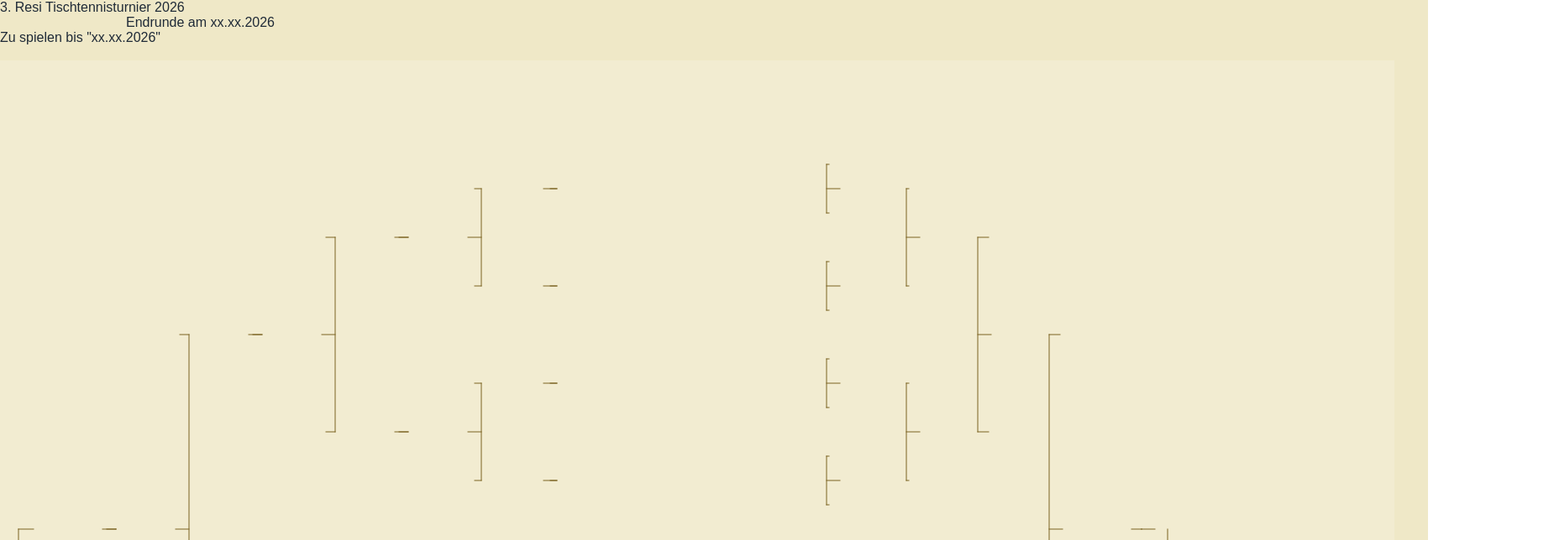
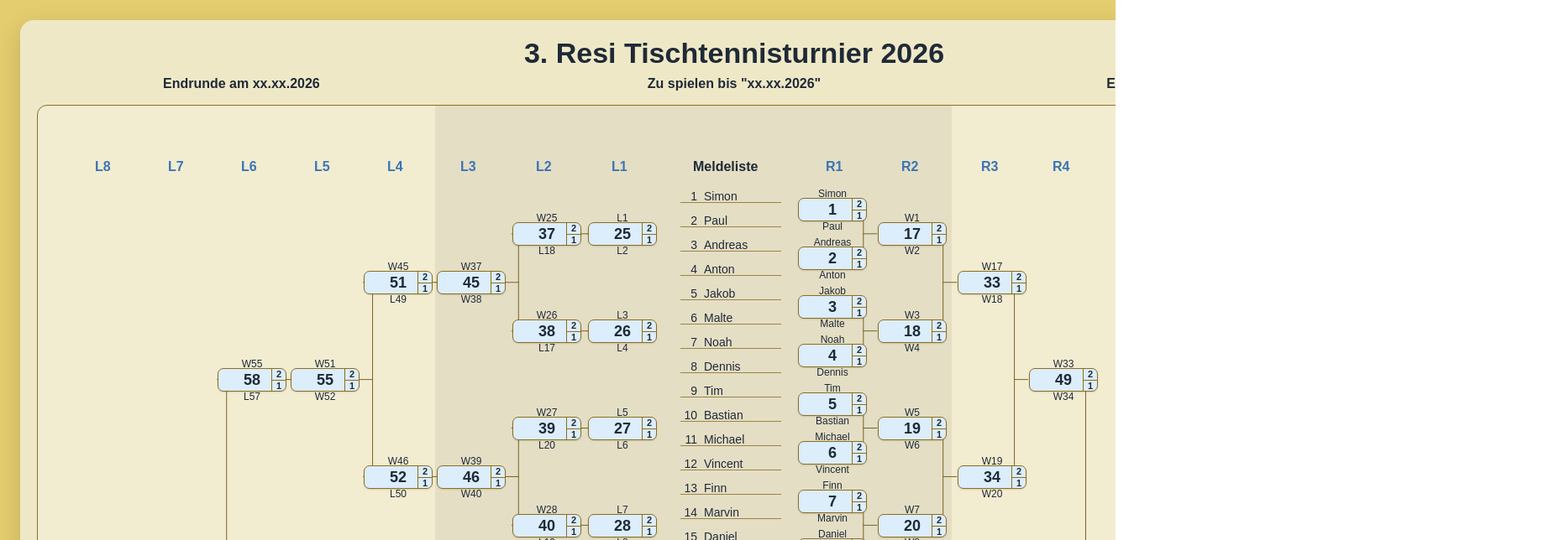
Before and after one commit to nikolausknabl-lang/resitt, a React (Vite) app: page / in a window 1280 px wide. Shown: the top 644 px of the page at 84% size, 1850 px wide, since content can reach past the window. Built offline with nearby package versions, Linux system fonts and the light colour scheme.

Commit message:
Add files via upload

```diff
--- a/package.json
+++ b/package.json
@@ -1,5 +1,5 @@
 {
-  "name": "vercel-turnierbaum",
+  "name": "vercel-turnierbaum-no-tailwind",
   "private": true,
   "version": "1.0.0",
   "type": "module",
--- a/src/App.tsx
+++ b/src/App.tsx
@@ -168,23 +168,13 @@ function withOffsets(template: Template, commonOffset: number, topNameOffset: nu
 function yMid(match: MatchData) {
   return match.originY + boxH / 2;
 }
-
-function xRight(match: MatchData) {
-  return match.originX + boxW;
-}
-
-function xLeft(match: MatchData) {
-  return match.originX;
-}
-
-function targetOriginRight(match: MatchData) {
-  return match.originX + boxW;
-}
+function xRight(match: MatchData) { return match.originX + boxW; }
+function xLeft(match: MatchData) { return match.originX; }
+function targetOriginRight(match: MatchData) { return match.originX + boxW; }
 
 function groupConnectors(from: MatchData[], to: MatchData[], direction: "right" | "left", drawVertical: boolean = true) {
   const lines: React.ReactNode[] = [];
   const cap = Math.min(Math.floor(from.length / 2), to.length);
-
   for (let i = 0; i < cap; i++) {
     const a = from[i * 2];
     const b = from[i * 2 + 1];
@@ -192,26 +182,20 @@ function groupConnectors(from: MatchData[], to: MatchData[], direction: "right"
     const ay = yMid(a);
     const by = yMid(b);
     const ty = yMid(target);
-
     if (direction === "right") {
       const joinX = target.originX - 16;
       lines.push(<line key={`ha-${a.id}-${target.id}`} x1={xRight(a)} y1={ay} x2={joinX} y2={ay} />);
       lines.push(<line key={`hb-${b.id}-${target.id}`} x1={xRight(b)} y1={by} x2={joinX} y2={by} />);
-      if (drawVertical) {
-        lines.push(<line key={`va-${target.id}`} x1={joinX} y1={ay} x2={joinX} y2={by} />);
-      }
+      if (drawVertical) lines.push(<line key={`va-${target.id}`} x1={joinX} y1={ay} x2={joinX} y2={by} />);
       lines.push(<line key={`ta-${target.id}`} x1={joinX} y1={ty} x2={target.originX} y2={ty} />);
     } else {
       const joinX = target.originX + boxW + 16;
       lines.push(<line key={`ha-${a.id}-${target.id}`} x1={xLeft(a)} y1={ay} x2={joinX} y2={ay} />);
       lines.push(<line key={`hb-${b.id}-${target.id}`} x1={xLeft(b)} y1={by} x2={joinX} y2={by} />);
-      if (drawVertical) {
-        lines.push(<line key={`va-${target.id}`} x1={joinX} y1={ay} x2={joinX} y2={by} />);
-      }
-      lines.push(<line key={`ta-${target.id}`} x1={target.originX + boxW} y1={ty} x2={joinX} y2={ty} />);
+      if (drawVertical) lines.push(<line key={`va-${target.id}`} x1={joinX} y1={ay} x2={joinX} y2={by} />);
+      lines.push(<line key={`ta-${target.id}`} x1={targetOriginRight(target)} y1={ty} x2={joinX} y2={ty} />);
     }
   }
-
   return lines;
 }
 
@@ -236,13 +220,12 @@ function customConnector(from: MatchData, to: MatchData, direction: "right" | "l
 
 function ConnectorLayer() {
   return (
-    <svg className="absolute inset-0 pointer-events-none" viewBox={`0 0 ${boardW - 40} ${boardH}`}>
+    <svg style={{ position: "absolute", inset: 0, pointerEvents: "none" }} viewBox={`0 0 ${boardW - 40} ${boardH}`}>
       <g stroke={palette.line} strokeWidth="1" fill="none" strokeLinecap="square">
         {groupConnectors(winnersR1, winnersR2, "right")}
         {groupConnectors(winnersR2, winnersR3, "right")}
         {groupConnectors(winnersR3, winnersR4, "right")}
         {groupConnectors(winnersR4, winnersR5, "right")}
-
         {groupConnectors(losersR1, losersR2, "left", false)}
         {groupConnectors(losersR2, losersR3, "left")}
         {groupConnectors(losersR3, losersR4, "left", false)}
@@ -260,6 +243,13 @@ function ConnectorLayer() {
   );
 }
 
+const abs = (left: number, top: number, extra: React.CSSProperties = {}): React.CSSProperties => ({
+  position: "absolute",
+  left,
+  top,
+  ...extra,
+});
+
 function MatchBox({ match, template }: { match: MatchData; template: Template }) {
   const name1Top = match.originY + (template.name1.y - frozenTemplate.box.y);
   const name2Top = match.originY + (template.name2.y - frozenTemplate.box.y);
@@ -271,14 +261,14 @@ function MatchBox({ match, template }: { match: MatchData; template: Template })
 
   return (
     <>
-      <div className="absolute rounded-[7px] border shadow-sm" style={{ left: match.originX, top: match.originY, width: boxW, height: boxH, background: palette.winner, borderColor: palette.border, boxSizing: "border-box" }} />
-      <div className="absolute flex items-center justify-center text-[18px] font-bold leading-none" style={{ left: match.originX, top: match.originY, width: boxW, height: boxH, color: palette.text }}>{match.id}</div>
-      <div className="absolute text-center leading-none" style={{ left: match.originX, top: name1Top, width: boxW, color: palette.text, fontSize: nameFontSize }}>{match.p1}</div>
-      <div className="absolute text-center leading-none" style={{ left: match.originX, top: name2Top, width: boxW, color: palette.text, fontSize: nameFontSize }}>{match.p2}</div>
-      <div className="absolute" style={{ left: scoreColumnX, top: match.originY, width: 1, height: boxH, background: palette.border }} />
-      <div className="absolute" style={{ left: scoreColumnX, top: scoreMidY, width: scoreWidth, height: 1, background: palette.border }} />
-      <div className="absolute flex items-center justify-center text-[11px] font-semibold leading-none" style={{ left: scoreColumnX, top: score1Top, width: scoreWidth, height: 10, color: palette.text }}>2</div>
-      <div className="absolute flex items-center justify-center text-[11px] font-semibold leading-none" style={{ left: scoreColumnX, top: score2Top, width: scoreWidth, height: 10, color: palette.text }}>1</div>
+      <div style={abs(match.originX, match.originY, { width: boxW, height: boxH, background: palette.winner, border: `1px solid ${palette.border}`, borderRadius: 7, boxShadow: "0 1px 2px rgba(0,0,0,0.12)", boxSizing: "border-box" })} />
+      <div style={abs(match.originX, match.originY, { width: boxW, height: boxH, color: palette.text, fontSize: 18, fontWeight: 700, lineHeight: `${boxH}px`, textAlign: "center" })}>{match.id}</div>
+      <div style={abs(match.originX, name1Top, { width: boxW, color: palette.text, fontSize: nameFontSize, textAlign: "center", lineHeight: 1 })}>{match.p1}</div>
+      <div style={abs(match.originX, name2Top, { width: boxW, color: palette.text, fontSize: nameFontSize, textAlign: "center", lineHeight: 1 })}>{match.p2}</div>
+      <div style={abs(scoreColumnX, match.originY, { width: 1, height: boxH, background: palette.border })} />
+      <div style={abs(scoreColumnX, scoreMidY, { width: scoreWidth, height: 1, background: palette.border })} />
+      <div style={abs(scoreColumnX, score1Top, { width: scoreWidth, height: 10, color: palette.text, fontSize: 11, fontWeight: 600, lineHeight: "10px", textAlign: "center" })}>2</div>
+      <div style={abs(scoreColumnX, score2Top, { width: scoreWidth, height: 10, color: palette.text, fontSize: 11, fontWeight: 600, lineHeight: "10px", textAlign: "center" })}>1</div>
     </>
   );
 }
@@ -286,15 +276,15 @@ function MatchBox({ match, template }: { match: MatchData; template: Template })
 function Meldeliste() {
   return (
     <>
-      <div className="absolute left-[780px] top-[64px] text-[16px] font-bold" style={{ color: palette.text }}>Meldeliste</div>
-      <div className="absolute left-[765px] top-[110px] w-[120px]">
+      <div style={abs(780, 64, { color: palette.text, fontSize: 16, fontWeight: 700 })}>Meldeliste</div>
+      <div style={abs(765, 110, { width: 120 })}>
         {players.map((name, i) => {
           const top = 14 + i * 29 - 23;
           return (
-            <div key={name} className="absolute left-0 right-0 leading-none" style={{ top, color: palette.text, fontSize: listFontSize }}>
-              <div className="absolute left-0 right-0 h-px" style={{ top: 14, background: palette.border, opacity: 0.8 }} />
-              <span className="inline-block w-5 text-right">{i + 1}</span>
-              <span className="ml-2">{name}</span>
+            <div key={name} style={abs(0, top, { right: 0, color: palette.text, fontSize: listFontSize, lineHeight: 1 })}>
+              <div style={abs(0, 14, { right: 0, height: 1, background: palette.border, opacity: 0.8 })} />
+              <span style={{ display: "inline-block", width: 20, textAlign: "right" }}>{i + 1}</span>
+              <span style={{ marginLeft: 8 }}>{name}</span>
             </div>
           );
         })}
@@ -307,45 +297,41 @@ export default function App() {
   const effectiveTemplate = withOffsets(frozenTemplate, 29, 3, -6);
 
   return (
-    <div className="min-h-screen w-full overflow-auto p-6" style={{ background: palette.page }}>
-      <div className="mx-auto rounded-xl p-5 shadow-xl" style={{ width: boardW, background: palette.board }}>
-        <div className="mb-2 text-[34px] font-bold text-center" style={{ color: palette.text }}>3. Resi Tischtennisturnier 2026</div>
-        <div className="mb-4 flex items-center justify-between text-[16px] font-semibold" style={{ color: palette.text }}>
+    <div style={{ minHeight: "100vh", width: "100%", overflow: "auto", padding: 24, background: palette.page }}>
+      <div style={{ width: boardW, margin: "0 auto", background: palette.board, borderRadius: 16, padding: 20, boxShadow: "0 10px 30px rgba(0,0,0,0.15)", boxSizing: "border-box" }}>
+        <div style={{ marginBottom: 8, color: palette.text, fontSize: 34, fontWeight: 700, textAlign: "center" }}>3. Resi Tischtennisturnier 2026</div>
+        <div style={{ marginBottom: 16, color: palette.text, fontSize: 16, fontWeight: 600, display: "flex", justifyContent: "space-between", alignItems: "center" }}>
           <div style={{ transform: "translateX(150px)" }}>Endrunde am xx.xx.2026</div>
           <div>Zu spielen bis "xx.xx.2026"</div>
           <div style={{ transform: "translateX(-200px)" }}>Endrunde am xx.xx.2026</div>
         </div>
 
-        <div className="relative overflow-hidden rounded-lg border" style={{ width: boardW - 40, height: 1080, borderColor: palette.border, background: "rgba(255,255,255,0.18)" }}>
-          <div className="absolute top-0 bottom-0" style={{ left: dividerLeftX, width: Math.max(0, dividerRightX - dividerLeftX), background: palette.middleBand }} />
-
+        <div style={{ position: "relative", width: boardW - 40, height: 1080, overflow: "hidden", border: `1px solid ${palette.border}`, borderRadius: 12, background: "rgba(255,255,255,0.18)", boxSizing: "border-box" }}>
+          <div style={abs(dividerLeftX, 0, { width: Math.max(0, dividerRightX - dividerLeftX), height: "100%", background: palette.middleBand })} />
           <ConnectorLayer />
 
-          <div className="absolute left-[938px] top-[64px] text-[16px] font-bold" style={{ color: palette.blue }}>R1</div>
-          <div className="absolute left-[1028px] top-[64px] text-[16px] font-bold" style={{ color: palette.blue }}>R2</div>
-          <div className="absolute left-[1123px] top-[64px] text-[16px] font-bold" style={{ color: palette.blue }}>R3</div>
-          <div className="absolute left-[1208px] top-[64px] text-[16px] font-bold" style={{ color: palette.blue }}>R4</div>
-          <div className="absolute left-[1293px] top-[64px] text-[16px] font-bold" style={{ color: palette.blue }}>R5</div>
-          <div className="absolute left-[1378px] top-[64px] text-[16px] font-bold" style={{ color: palette.blue }}>Finale</div>
-
-          <div className="absolute left-[683px] top-[64px] text-[16px] font-bold" style={{ color: palette.blue }}>L1</div>
-          <div className="absolute left-[593px] top-[64px] text-[16px] font-bold" style={{ color: palette.blue }}>L2</div>
-          <div className="absolute left-[503px] top-[64px] text-[16px] font-bold" style={{ color: palette.blue }}>L3</div>
-          <div className="absolute left-[416px] top-[64px] text-[16px] font-bold" style={{ color: palette.blue }}>L4</div>
-          <div className="absolute left-[329px] top-[64px] text-[16px] font-bold" style={{ color: palette.blue }}>L5</div>
-          <div className="absolute left-[242px] top-[64px] text-[16px] font-bold" style={{ color: palette.blue }}>L6</div>
-          <div className="absolute left-[155px] top-[64px] text-[16px] font-bold" style={{ color: palette.blue }}>L7</div>
-          <div className="absolute left-[68px] top-[64px] text-[16px] font-bold" style={{ color: palette.blue }}>L8</div>
+          <div style={abs(938, 64, { color: palette.blue, fontSize: 16, fontWeight: 700 })}>R1</div>
+          <div style={abs(1028, 64, { color: palette.blue, fontSize: 16, fontWeight: 700 })}>R2</div>
+          <div style={abs(1123, 64, { color: palette.blue, fontSize: 16, fontWeight: 700 })}>R3</div>
+          <div style={abs(1208, 64, { color: palette.blue, fontSize: 16, fontWeight: 700 })}>R4</div>
+          <div style={abs(1293, 64, { color: palette.blue, fontSize: 16, fontWeight: 700 })}>R5</div>
+          <div style={abs(1378, 64, { color: palette.blue, fontSize: 16, fontWeight: 700 })}>Finale</div>
+          <div style={abs(683, 64, { color: palette.blue, fontSize: 16, fontWeight: 700 })}>L1</div>
+          <div style={abs(593, 64, { color: palette.blue, fontSize: 16, fontWeight: 700 })}>L2</div>
+          <div style={abs(503, 64, { color: palette.blue, fontSize: 16, fontWeight: 700 })}>L3</div>
+          <div style={abs(416, 64, { color: palette.blue, fontSize: 16, fontWeight: 700 })}>L4</div>
+          <div style={abs(329, 64, { color: palette.blue, fontSize: 16, fontWeight: 700 })}>L5</div>
+          <div style={abs(242, 64, { color: palette.blue, fontSize: 16, fontWeight: 700 })}>L6</div>
+          <div style={abs(155, 64, { color: palette.blue, fontSize: 16, fontWeight: 700 })}>L7</div>
+          <div style={abs(68, 64, { color: palette.blue, fontSize: 16, fontWeight: 700 })}>L8</div>
 
           <Meldeliste />
-
           {winnersR1.map((match) => <MatchBox key={match.id} match={match} template={effectiveTemplate} />)}
           {winnersR2.map((match) => <MatchBox key={match.id} match={match} template={effectiveTemplate} />)}
           {winnersR3.map((match) => <MatchBox key={match.id} match={match} template={effectiveTemplate} />)}
           {winnersR4.map((match) => <MatchBox key={match.id} match={match} template={effectiveTemplate} />)}
           {winnersR5.map((match) => <MatchBox key={match.id} match={match} template={effectiveTemplate} />)}
           {finale.map((match) => <MatchBox key={match.id} match={match} template={effectiveTemplate} />)}
-
           {losersR1.map((match) => <MatchBox key={match.id} match={match} template={effectiveTemplate} />)}
           {losersR2.map((match) => <MatchBox key={match.id} match={match} template={effectiveTemplate} />)}
           {losersR3.map((match) => <MatchBox key={match.id} match={match} template={effectiveTemplate} />)}
--- a/tsconfig.json
+++ b/tsconfig.json
@@ -16,6 +16,5 @@
     "noEmit": true,
     "jsx": "react-jsx"
   },
-  "include": ["src"],
-  "references": []
+  "include": ["src"]
 }
```
Also changed, not shown: src/styles.css (+2 -7 lines), README.txt.
